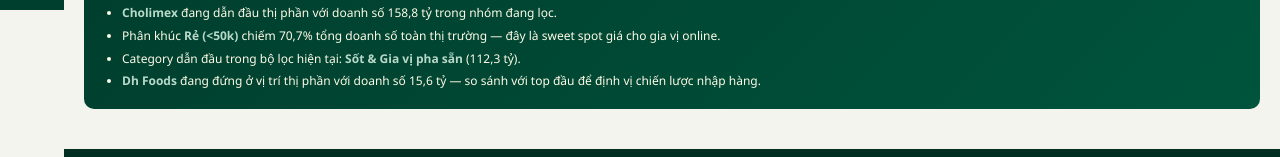
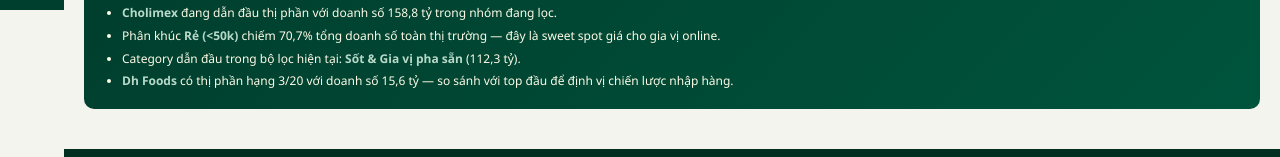
Before and after one commit to anhlanwork1602-dev/Dh-Foods_Nguyen-Lan-Anh_Test, a plain HTML site: page index.html in a window 1280 px wide. Shown: the part 790-947 px from the top of the page. Drawn offline with nearby package versions, Linux system fonts and the light colour scheme.

Commit message:
Đổi wording

```diff
--- a/index.html
+++ b/index.html
@@ -905,7 +905,7 @@
       <li><b>${topBrand ? topBrand[0] : '—'}</b> đang dẫn đầu thị phần với doanh số ${topBrand?fmtVND(topBrand[1]):'—'} trong nhóm đang lọc.</li>
       <li>Phân khúc <b>${cheapSeg?cheapSeg.phan_khuc:'—'}</b> chiếm ${cheapSeg?fmtPct(cheapSeg.pct):''} tổng doanh số toàn thị trường — đây là sweet spot giá cho gia vị online.</li>
       <li>Category dẫn đầu trong bộ lọc hiện tại: <b>${topCat?topCat[0]:'—'}</b> (${topCat?fmtVND(topCat[1]):''}).</li>
-      ${dhRow ? `<li><b>Dh Foods</b> đang đứng ở vị trí thị phần với doanh số ${fmtVND(dhRow[1])} — so sánh với top đầu để định vị chiến lược nhập hàng.</li>` : `<li><b>Dh Foods</b> không xuất hiện trong nhóm đang lọc — có thể đây là khoảng trống thị trường cần xem xét.</li>`}
+      ${dhRow ? `<li><b>Dh Foods</b> có thị phần hạng 3/20 với doanh số ${fmtVND(dhRow[1])} — so sánh với top đầu để định vị chiến lược nhập hàng.</li>` : `<li><b>Dh Foods</b> không xuất hiện trong nhóm đang lọc — có thể đây là khoảng trống thị trường cần xem xét.</li>`}
     </ul>
   `;
 }
```
